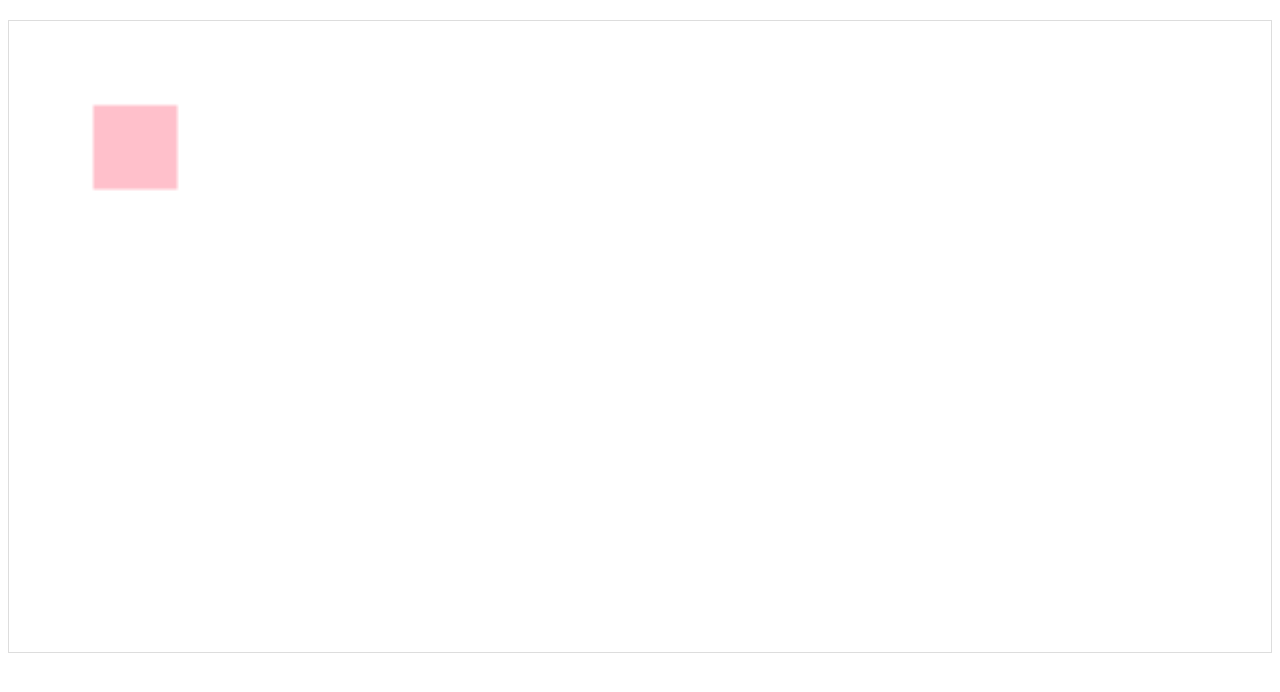
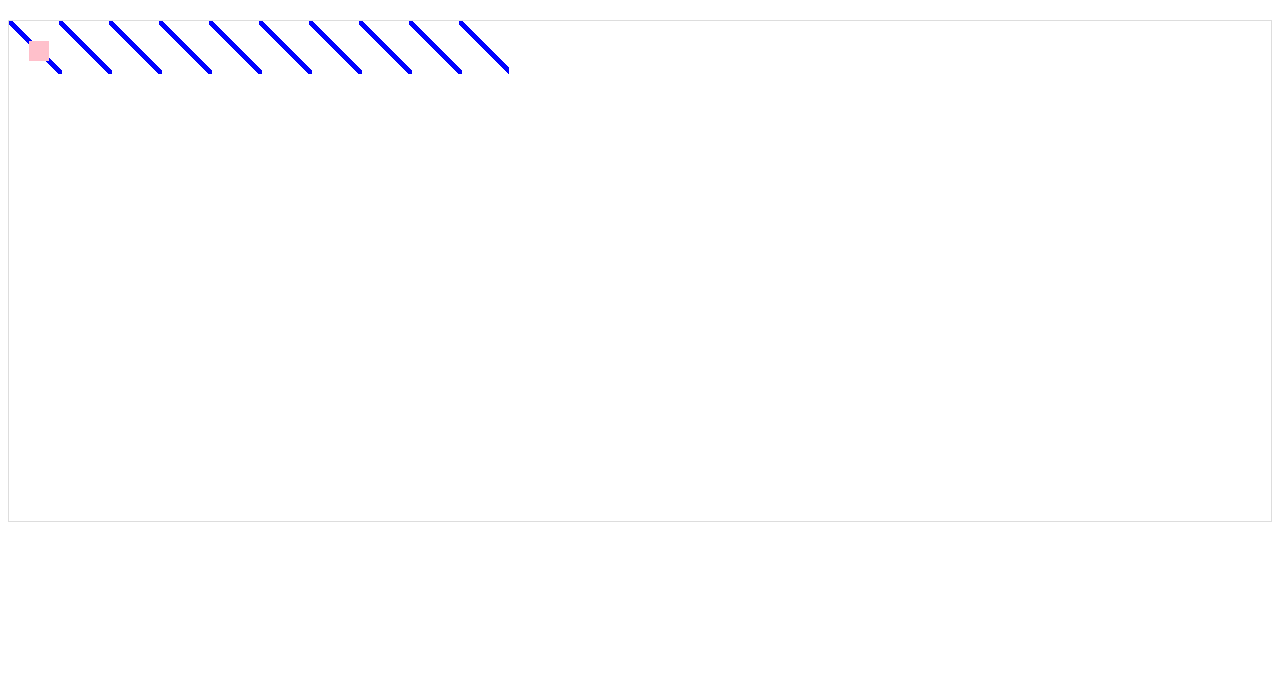
Before and after one commit to ganderzz/Crater, a website with bundled scripts: page index.html in a window 1280 px wide. Built offline with nearby package versions, Linux system fonts and the light colour scheme.

Commit message:
Improve usability

```diff
--- a/index.html
+++ b/index.html
@@ -5,7 +5,7 @@
 
 <body>
     <div style="margin: 20px auto; border: 1px solid #DDD;">
-        <canvas id="canvas" style="width: 100%;">Cannot load canvas</canvas>
+        <canvas id="canvas" width="500px" height="500px">Cannot load canvas</canvas>
     </div>
 
     <script src="./src/index.ts"></script>
--- a/package.json
+++ b/package.json
@@ -6,6 +6,6 @@
   "author": "Dylan Paulus",
   "license": "MIT",
   "devDependencies": {
-    "typescript": "^2.8.3"
+    "typescript": "^3.0.3"
   }
 }
--- a/src/Crater.ts
+++ b/src/Crater.ts
@@ -1,5 +1,10 @@
 import Context from "./Context/Context";
 import KeyboardHandler from "./Events/KeyboardHandler";
+import { IShape } from "./Shapes";
+
+const generateUniqueId = ((i) => {
+  return () => i++;
+})(0);
 
 export default class Crater {
   public constructor(canvas: HTMLCanvasElement) {
@@ -15,25 +20,29 @@ export default class Crater {
     this._keyHandler = new KeyboardHandler();
   }
 
+  /**
+   * Handle disposing of any memory
+   */
   public dispose = () => {
     this._keyHandler.dispose();
   }
 
-  public run = (
+  /**
+   * Start and handle a render loop
+   */
+  public runEventLoop = (
     action: (
-      context: Context,
       events: KeyboardHandler,
       deltaTime: number
     ) => void
   ) => {
     requestAnimationFrame(() =>
-      this.runAllEvents(() => action(this._context, this._keyHandler, 0))
+      this.runAllEvents(() => action(this._keyHandler, 0))
     );
   };
 
   private runAllEvents = (
     action: (
-      context: Context,
       events: KeyboardHandler,
       deltaTime: number
     ) => void
@@ -43,16 +52,38 @@ export default class Crater {
     const now = Date.now();
     const delta = now - this.previousTime;
 
-    this._context.context.clearRect(0, 0, this._canvas.width, this._canvas.height);
-
     if (action) {
-      action(this._context, this._keyHandler, delta);
+      action(this._keyHandler, delta);
     }
 
     if (delta > this.interval) {
       this.previousTime = now - delta % this.interval;
+
+      this._objects.forEach(elem => {
+        if (elem.isDirty) {
+          this.render(elem);
+        }
+      });
     }
   };
+
+  public render(elem: IShape) {
+    const ctx = this._context.context;
+    elem.clearArea(ctx);
+    elem.draw(ctx);
+
+    elem.isDirty = false;
+  }
+
+  /**
+   * Add a shape to the canvas
+   *
+   * @param shape
+   */
+  public add(shape: IShape) {
+    this._objects.set(`${generateUniqueId()}`, shape);
+    this.render(shape);
+  }
 
   private readonly _context: Context;
   private readonly _keyHandler: KeyboardHandler;
@@ -60,4 +91,6 @@ export default class Crater {
 
   private previousTime: number = Date.now();
   private interval: number = 1000 / 30;
+
+  private _objects = new Map<string, IShape>();
 }
--- /dev/null
+++ b/src/Shapes/BaseShape.ts
@@ -0,0 +1,3 @@
+export default class BaseShape {
+  public isDirty: boolean = true;
+}
--- a/src/Shapes/IShape.ts
+++ b/src/Shapes/IShape.ts
@@ -1,3 +1,6 @@
 export interface IShape {
+    isDirty: boolean;
+
     draw(context: CanvasRenderingContext2D): boolean;
+    clearArea(ctx: CanvasRenderingContext2D);
 }
--- a/src/Shapes/Rectangle.ts
+++ b/src/Shapes/Rectangle.ts
@@ -1,13 +1,16 @@
 import { IShape } from "./IShape";
+import BaseShape from "./BaseShape";
 
-export default class Rectangle implements IShape {
-  public x: number = 0;
-  public y: number = 0;
-  public width: number = 0;
-  public height: number = 0;
+type PropertyType = "x" | "y" | "width" | "height" | "fillColor" | "strokeColor";
 
-  public fillColor: string = "#000";
-  public strokeColor: string = "transparent";
+export default class Rectangle extends BaseShape implements IShape {
+  private x: number = 0;
+  private y: number = 0;
+  private width: number = 0;
+  private height: number = 0;
+
+  private fillColor: string = "#000";
+  private strokeColor: string = "transparent";
 
   public constructor(obj?: {
     x?: number;
@@ -17,6 +20,8 @@ export default class Rectangle implements IShape {
     fillColor?: string;
     strokeColor?: string;
   }) {
+    super();
+
     if (obj) {
       const keys = Object.keys(obj);
 
@@ -26,7 +31,22 @@ export default class Rectangle implements IShape {
     }
   }
 
-  draw(context: CanvasRenderingContext2D): boolean {
+  public set(property: PropertyType, value: string | number) {
+    if (this[property]) {
+      this[property] = value;
+      this.isDirty = true;
+    }
+  }
+
+  public get<T>(property: PropertyType): T {
+    return this[property] as any;
+  }
+
+  public clearArea(ctx: CanvasRenderingContext2D) {
+      ctx.clearRect(this.x, this.y, this.width, this.height);
+  }
+
+  public draw(context: CanvasRenderingContext2D): boolean {
     try {
       context.fillStyle = this.fillColor;
       context.strokeStyle = this.strokeColor;
--- a/src/index.ts
+++ b/src/index.ts
@@ -12,21 +12,38 @@ window.onload = () => {
         width: 20,
         fillColor: "pink"
     });
+    const ct = new Crater(canvas);
 
-    new Crater(canvas).run((ctx, events) => {
+    let i = 500;
+    while(i--) {
+        const r = new Rectangle({
+            x: i,
+            y: i % 50,
+            height: 4,
+            width: 4,
+            fillColor: "blue"
+        });
+
+        ct.add(r);
+    }
+
+    ct.add(rect);
+
+    ct.runEventLoop((events) => {
+        const x = rect.get<number>("x");
+        const y = rect.get<number>("y");
+
         if (events.isKeyDown(Keyboard.d)) {
-            rect.x += 1;
+            rect.set("x", x + 1);
         }
         if (events.isKeyDown(Keyboard.a)) {
-            rect.x -= 1;
+            rect.set("x", x - 1);
         }
         if (events.isKeyDown(Keyboard.w)) {
-            rect.y -= 1;
+            rect.set("y", y - 1);
         }
         if (events.isKeyDown(Keyboard.s)) {
-            rect.y += 1;
+            rect.set("y", y + 1);
         }
-
-        ctx.add(rect);
     });
 }
```
Also changed, not shown: 1 other file.
